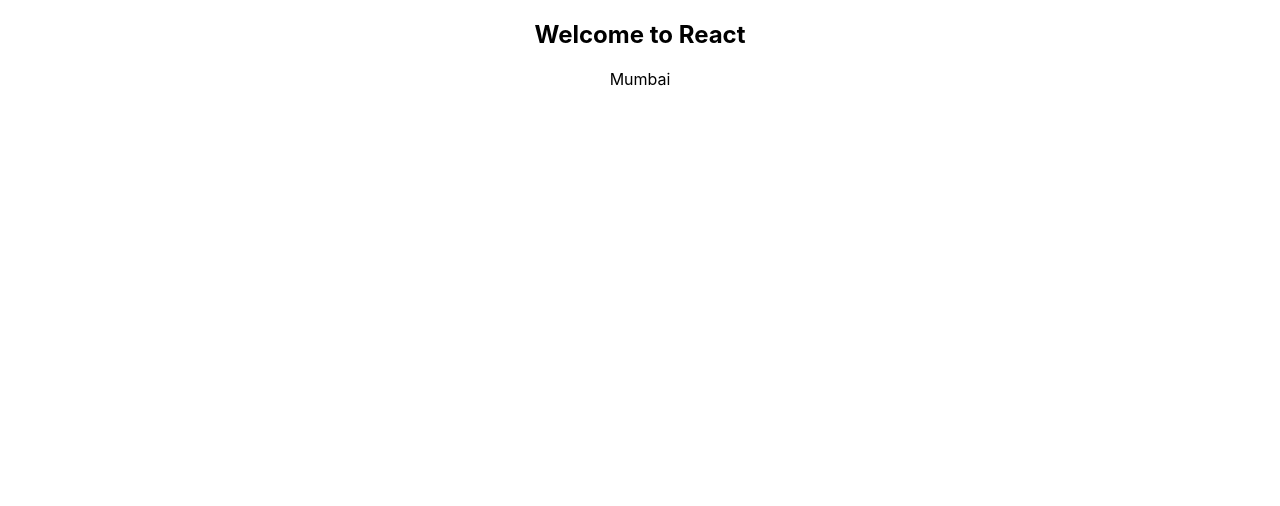
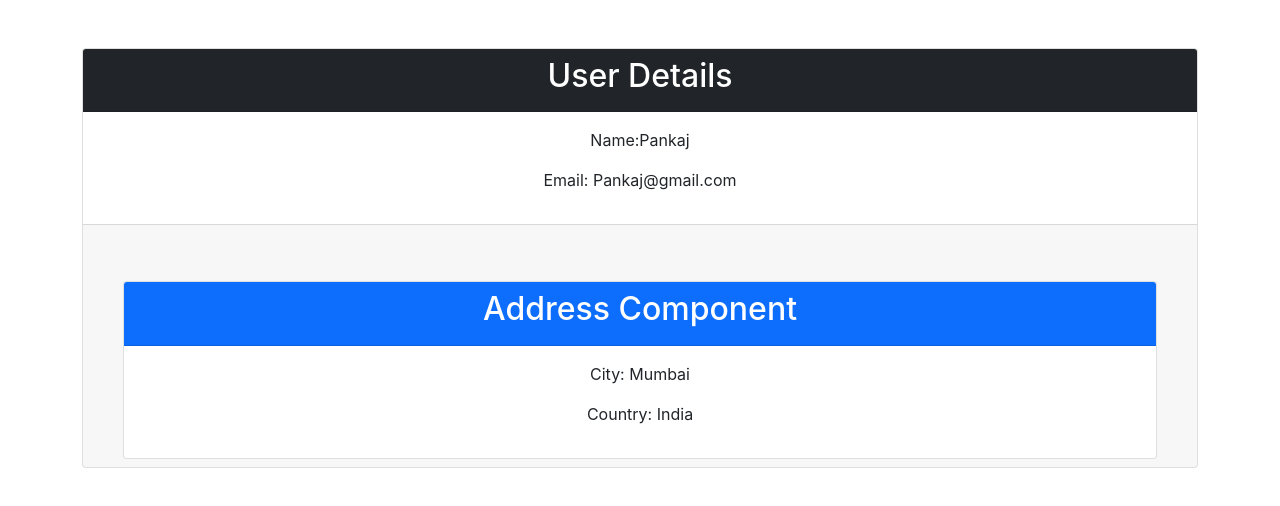
Before and after one commit to PankajBhakre/ReactDemoAPP, a React (Create React App) app in the folder demo/: page / in a window 1280 px wide. Shown: the top 506 px of the page. Built offline with nearby package versions, Linux system fonts and the light colour scheme.

Commit message:
Parent to Child comunication

```diff
--- a/demo/package.json
+++ b/demo/package.json
@@ -6,6 +6,7 @@
     "@testing-library/jest-dom": "^5.16.1",
     "@testing-library/react": "^12.1.2",
     "@testing-library/user-event": "^13.5.0",
+    "bootstrap": "^5.1.3",
     "react": "^17.0.2",
     "react-dom": "^17.0.2",
     "react-scripts": "5.0.0",
--- /dev/null
+++ b/demo/src/Components/Parent-child/Address.js
@@ -0,0 +1,33 @@
+import React, { Component } from "react";
+
+class Address extends Component {
+    constructor(props) {
+      super(props)
+
+      this.state = {
+
+      }
+    }
+
+  render() {
+    return (
+        <div className="container mt-5">
+        <div className="row">
+          <div className="col">
+            <div className="card">
+              <div className="card-header bg-primary text-white">
+                  <h2>Address Component</h2>
+              </div>
+              <div className="card-body">
+                  <p>City: {this.props.city}</p>
+                  <p>Country: {this.props.country}</p>
+              </div>
+            </div>
+          </div>
+        </div>
+      </div>
+    );
+  }
+}
+
+export default Address;
--- /dev/null
+++ b/demo/src/Components/Parent-child/User.js
@@ -0,0 +1,42 @@
+import React from "react";
+import Address from './Address';
+import './User2.css';
+
+class User extends React.Component {
+    constructor(props){
+        super(props)
+
+        this.state = {
+            name : 'Pankaj',
+            city : 'Mumbai',
+            email : 'Pankaj@gmail.com',
+            country: 'India'
+        }
+    }
+
+
+  render() {
+    return (
+      <div className="container mt-5">
+        <div className="row">
+          <div className="col">
+            <div className="card">
+              <div className="card-header bg-dark text-white">
+                  <h2>User Details</h2>
+              </div>
+              <div className="card-body">
+                  <p>Name:{this.state.name}</p>
+                  <p>Email: {this.state.email}</p>
+              </div>
+              <div className="card-footer">
+                  <Address city = {this.state.city} country = {this.state.country}/>
+              </div>
+            </div>
+          </div>
+        </div>
+      </div>
+    );
+  }
+}
+
+export default User;
--- /dev/null
+++ b/demo/src/Components/Parent-child/User2.css
@@ -0,0 +1,3 @@
+.container{
+    text-align: center;
+}
--- a/demo/src/index.css
+++ b/demo/src/index.css
@@ -1,3 +1,5 @@
+@import 'bootstrap/dist/css/bootstrap.min.css';
+
 body {
   margin: 0;
   font-family: -apple-system, BlinkMacSystemFont, 'Segoe UI', 'Roboto', 'Oxygen',
--- a/demo/src/index.js
+++ b/demo/src/index.js
@@ -2,12 +2,14 @@ import React from 'react';
 import ReactDOM from 'react-dom';
 import './index.css';
 // import App from './App';
-import State from './Components/Header/Header.js';
+// import State from './Components/Header/Header.js';
+import User from './Components/Parent-child/User.js';
 import reportWebVitals from './reportWebVitals';
 
 ReactDOM.render(
   <React.StrictMode>
-    <State />
+    {/* <State /> */}
+    <User/>
   </React.StrictMode>,
   document.getElementById('root')
 );
```
Also changed, not shown: 1 other file (tests, documents, lock files or other folders).
